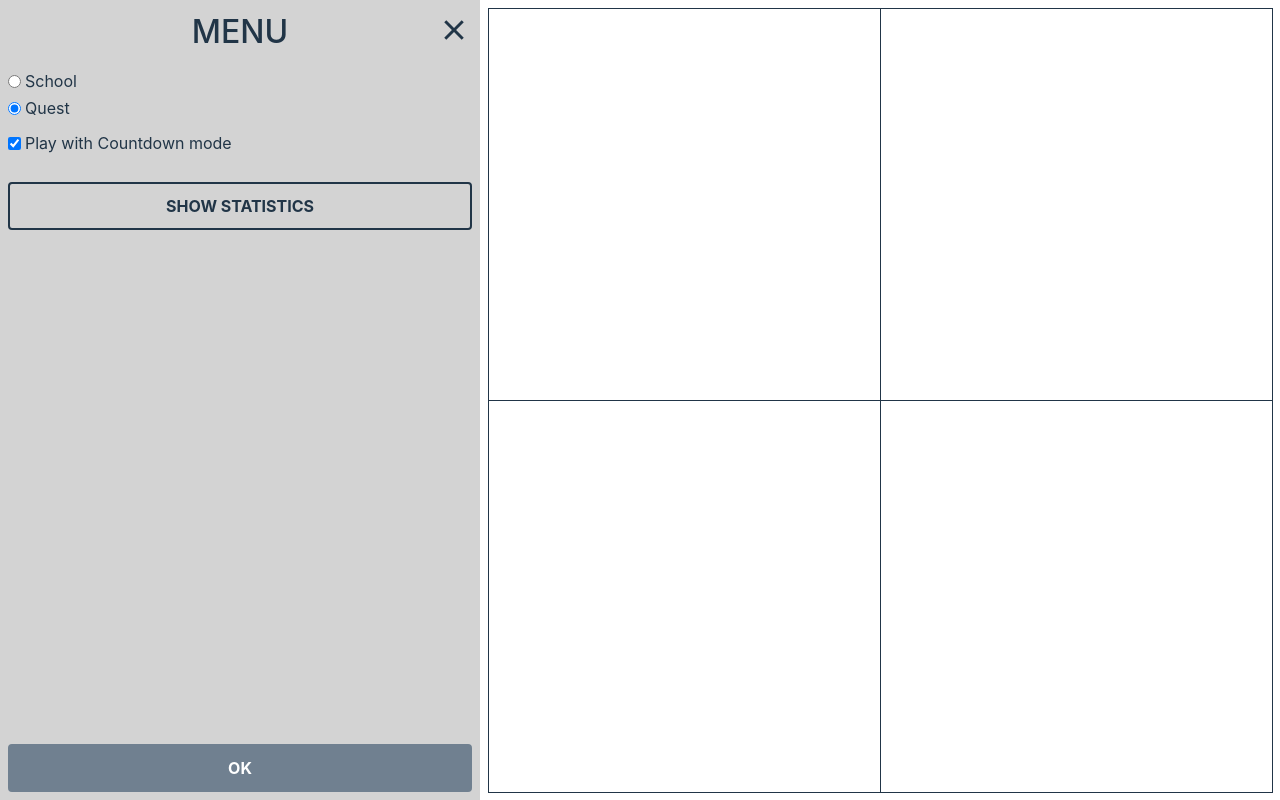
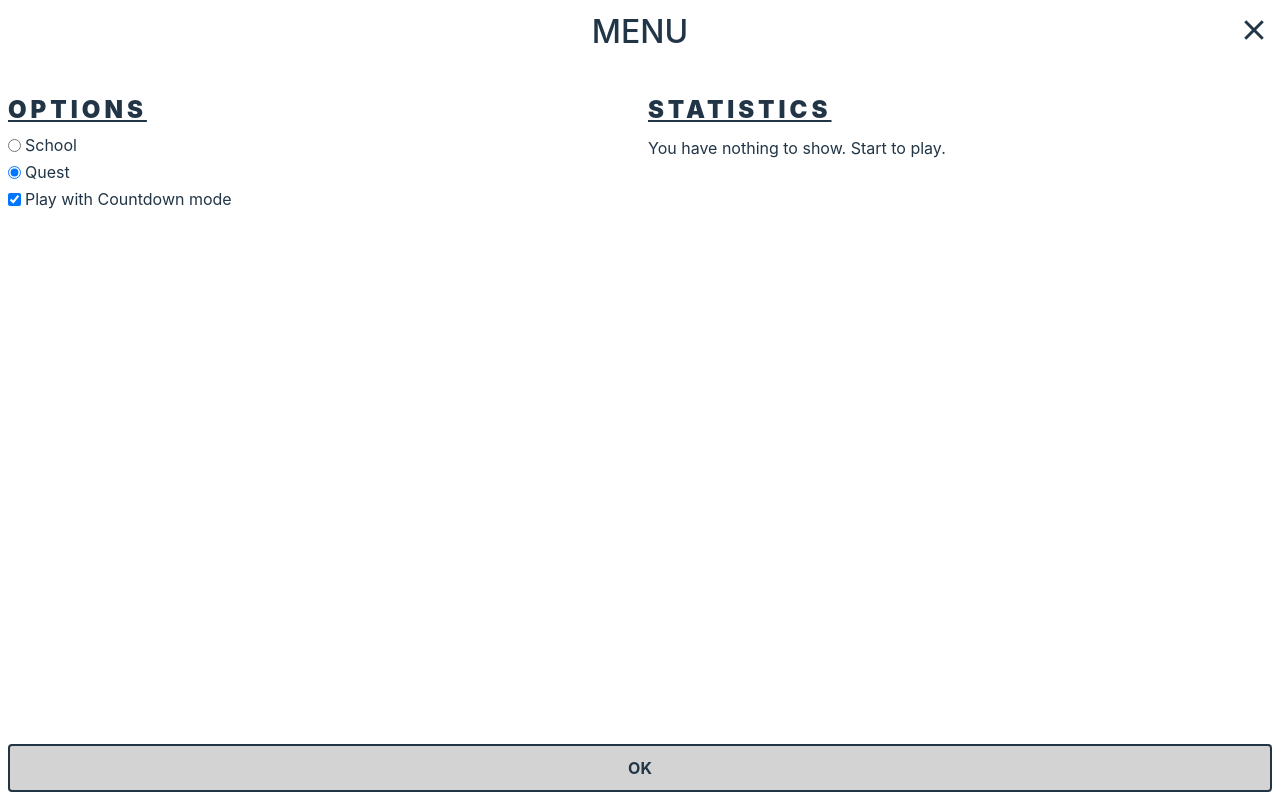
Before and after one commit to RoHell/Figures, a Vue app: page / in a window 1280 px wide. Both pictures are taken after a click on the button 454 px from the left and 32 px from the top of the page. Built offline with nearby package versions, Linux system fonts and the light colour scheme.

Commit message:
Add statistics

```diff
--- a/src/App.vue
+++ b/src/App.vue
@@ -144,11 +144,13 @@ const handleQuestResult = async() => {
 
   if (!playerFieldCoordinates.value || isPlayerCaptured.value) {
     const storedKillers = failedQuestStage.value ? getParsedProxy(failedQuestStage.value)?.killers : []
+    const unset = !playerFieldCoordinates.value ? (failedQuestStage.value?.unset || 0) + 1 : failedQuestStage.value?.unset
     const failedQuest = {
       grid: failedQuestStage.value?.grid || grid || INITIAL_GRID_SIZE,
       pieces: failedQuestStage.value?.pieces || pieces || INITIAL_PIECES_COUNT,
       fails: (failedQuestStage.value?.fails || 0) + 1,
-      killers: [...storedKillers, ...killerNames.value]
+      killers: [...storedKillers, ...killerNames.value],
+      unset,
     }
     setStorageQuestFails(failedQuest)
     clearKillerField()
@@ -373,16 +375,6 @@ onMounted(async() => {
           @new="handleNew"
         />
       </div>
-
-      <Transition name="slide-left">
-        <Menu
-          v-if="isMenuOpen"
-          class="app__menu"
-          @close="isMenuOpen = false"
-          @game-mode="handleGameModeChange"
-          @countdown="handleCountdownChange"
-        />
-      </Transition>
     </div>
 
     <div class="app__grid">
@@ -393,6 +385,16 @@ onMounted(async() => {
       />
       <Pieces />
     </div>
+
+    <Transition name="slide-left">
+      <Menu
+        v-if="isMenuOpen"
+        class="app__menu"
+        @close="isMenuOpen = false"
+        @game-mode="handleGameModeChange"
+        @countdown="handleCountdownChange"
+      />
+    </Transition>
     <Transition name="slide-left">
       <Statistics
         v-if="showStatistics"
--- a/src/components/Menu.vue
+++ b/src/components/Menu.vue
@@ -7,7 +7,7 @@ import Icon from '../components/Icon.vue'
 import TopBar from '../components/TopBar.vue'
 import BaseButton from '../components/BaseButton.vue'
 
-import { useStatus } from '../composables'
+import { useStatus, useQuest } from '../composables'
 
 const emit = defineEmits<{
   (e: 'close'): void,
@@ -20,6 +20,13 @@ const {
   gameMode,
   showStatistics,
 } = useStatus()
+
+const {
+  totalFailsCount,
+  killersList,
+  killersMap,
+  unsetDecision,
+} = useQuest()
 
 const model = reactive({
   countdown: isCountdownMode.value,
@@ -51,6 +58,9 @@ const handleSubmit = () => {
     </TopBar>
 
     <div class="menu__content">
+      <section class="content-section">
+        <h2 class="content-section__title" v-text="'Options'" />
+        <div class="content-section__wrapper">
           <div class="menu__option menu__option--radios">
             <div class="menu__radio">
               <input
@@ -84,12 +94,54 @@ const handleSubmit = () => {
               <label for="menu-timing" v-text="'Play with Countdown mode'" />
             </div>
           </div>
+        </div>
+      </section>
 
-      <BaseButton
-        label="show statistics"
-        type="button"
-        @click="showStatistics = true"
-      />
+      <section class="content-section">
+        <h2 class="content-section__title" v-text="'Statistics'" />
+        <div class="content-section__wrapper" >
+          <template v-if="totalFailsCount || killersList.length">
+
+            <div class="section-element">
+              <div class="section-element__title">Total fails: </div>
+              <div class="section-element__content">
+                <b>{{ totalFailsCount }}</b>
+              </div>
+            </div>
+
+            <div class="section-element">
+              <div class="section-element__title">Wrong decisions: </div>
+              <div class="section-element__content">
+                <b>{{ totalFailsCount - unsetDecision }}</b>
+              </div>
+            </div>
+
+            <div class="section-element">
+              <div class="section-element__title">No decisions: </div>
+              <div class="section-element__content">
+                <b>{{ unsetDecision }}</b>
+              </div>
+            </div>
+
+            <div v-if="killersList.length" class="section-element">
+              <div class="section-element__title">Killers: </div>
+              <div class="section-element__content">
+                <div
+                  v-for="(value, key) in killersMap"
+                  class="section-element__killer"
+                >
+                  <Icon :icon="IconEnum[key]" :size="30"/>
+                  <span> x <b>{{ value }}</b></span>
+                </div>
+              </div>
+            </div>
+
+          </template>
+          <div v-else>
+            You have nothing to show. Start to play.
+          </div>
+        </div>
+      </section>
     </div>
 
     <BaseButton
@@ -107,7 +159,7 @@ const handleSubmit = () => {
     gap: 1rem;
     height: 100%;
     width: 100%;
-    background-color: var(--active-background-color);
+    background-color: var(--bg-color);
     padding: 0.5rem;
     z-index: 10;
 
@@ -115,6 +167,7 @@ const handleSubmit = () => {
       display: flex;
       flex-direction: column;
       gap: 1rem;
+      overflow: auto;
     }
 
     &__option {
@@ -155,9 +208,57 @@ const handleSubmit = () => {
     &__ok {
       margin: auto auto 0;
       width: 100%;
-      background-color: var(--button-bg-color);
-      color: var(--button-text-color);
-      border-color: var(--button-bg-color);
+      background-color: var(--active-background-color);
+    }
+  }
+
+  .content-section {
+    display: flex;
+    flex-direction: column;
+    text-align: start;
+    flex: 1;
+
+    &__wrapper {
+      display: flex;
+      flex-direction: column;
+      gap: 0.5rem;
+      overflow: auto;
+    }
+
+    &__title {
+      font-weight: 900;
+      margin-bottom: 0.5rem;
+      text-decoration: underline;
+      letter-spacing: 0.25rem;
+      text-transform: uppercase;
+    }
+  }
+
+  .section-element {
+    display: flex;
+    align-items: center;
+    gap: 0.5rem;
+
+    &__title {
+      text-transform: uppercase;
+    }
+
+    &__content {
+      font-size: large;
+      display: flex;
+      gap: 1rem;
+    }
+
+    &__killer {
+      display: flex;
+      align-items: center;
+    }
+  }
+
+
+@media screen and (orientation: landscape) {
+  .menu__content {
+    flex-direction: row;
   }
 }
 </style>
--- a/src/composables/useQuest.ts
+++ b/src/composables/useQuest.ts
@@ -6,6 +6,7 @@ import {
   LocalStorageEnum,
   PieceEnum,
   type QuestStageInterface,
+  type KillersType,
 } from '../types'
 
 import {
@@ -130,10 +131,21 @@ export default () => {
     return acc
   }, 0))
 
+  const unsetDecision = computed((): number => failedQuestStages.value.reduce((acc: any, stage: QuestStageInterface = INITIAL_QUEST_STAGE) => {
+    acc = acc + stage.unset
+    return acc
+  }, 0))
+
   const killersList = computed((): PieceEnum[] => failedQuestStages.value.reduce((acc: any, stage: QuestStageInterface = INITIAL_QUEST_STAGE) => {
     acc = [...acc, ...getParsedProxy(stage.killers)]
     return acc
   }, []))
+
+  const killersMap = computed(() => killersList.value.reduce((acc: KillersType, killer: PieceEnum) => {
+    const killers = acc[killer] ? Number(getParsedProxy(acc[killer])) : 0
+    acc[killer] = killers + 1
+    return acc
+  }, {} as KillersType))
 
   const getGridFails = (grid: GridSizeEnum): number => failedQuestStages.value.reduce((acc: any, stage: QuestStageInterface) => {
     if (stage.grid === grid) {
@@ -168,6 +180,8 @@ export default () => {
     isStageInProgress,
     isActiveQuest,
     killersList,
+    killersMap,
+    unsetDecision,
     setStorageQuest,
     fetchStorageQuest,
     activeStorageQuest,
--- a/src/style.css
+++ b/src/style.css
@@ -17,7 +17,7 @@
   --text-shadow-color: #242424;
   --button-bg-color: rgba(255, 255, 255, 0.87);
   --button-text-color: #213547;
-  --bg-color: ##242424;
+  --bg-color: #242424;
 }
 
 * {
--- a/src/types.ts
+++ b/src/types.ts
@@ -74,7 +74,8 @@ export interface QuestStageInterface {
   grid: GridSizeEnum,
   pieces: number,
   fails?: number,
-  killers?: PieceEnum[]
+  killers?: PieceEnum[],
+  unset?: number,
 }
 
 export enum LocalStorageEnum {
@@ -108,3 +109,7 @@ export type QuestLogValueType = PieceEnum | Date | QuestStageInterface
 export type QuestStorageType = {
   [n in QuestLogsEnum]?: QuestLogValueType[]
 }
+
+export type KillersType = {
+  [key in PieceEnum]: number
+}
```
Lines whose indentation alone changed are shown as unchanged.
